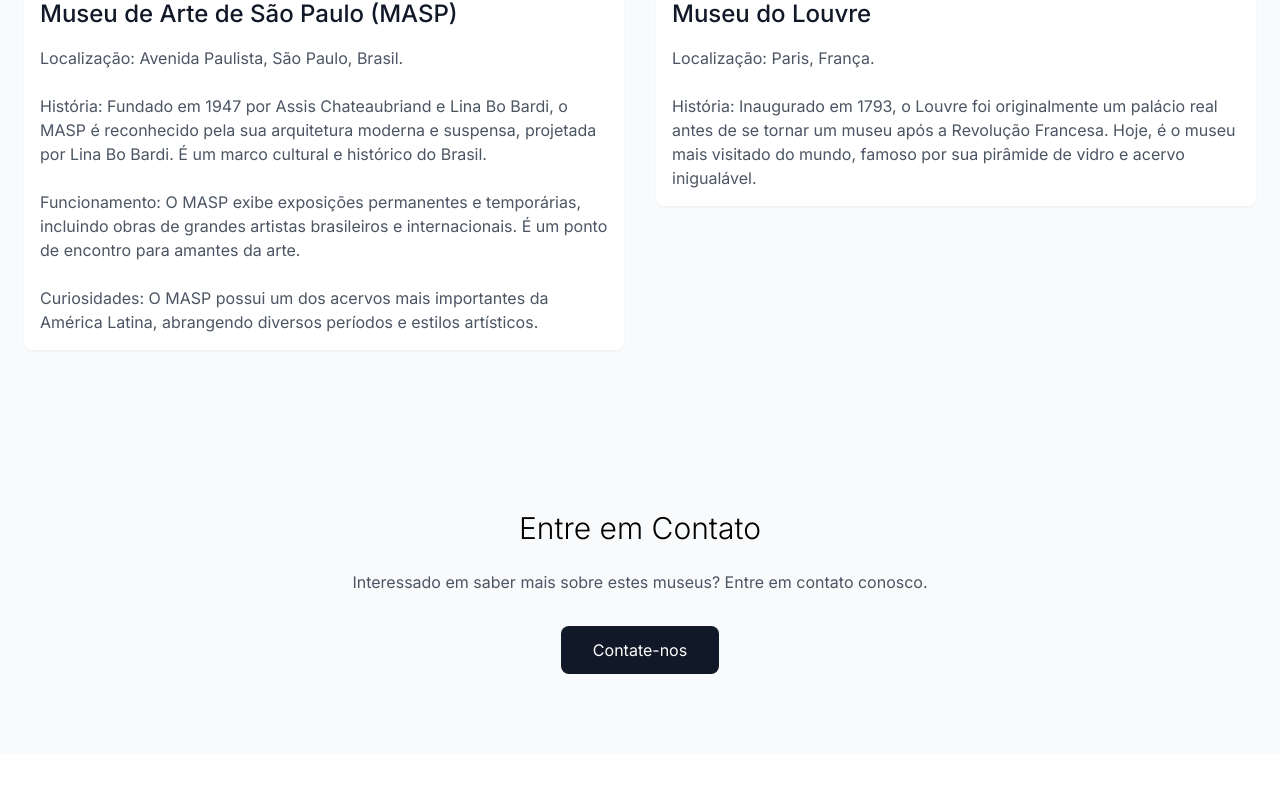
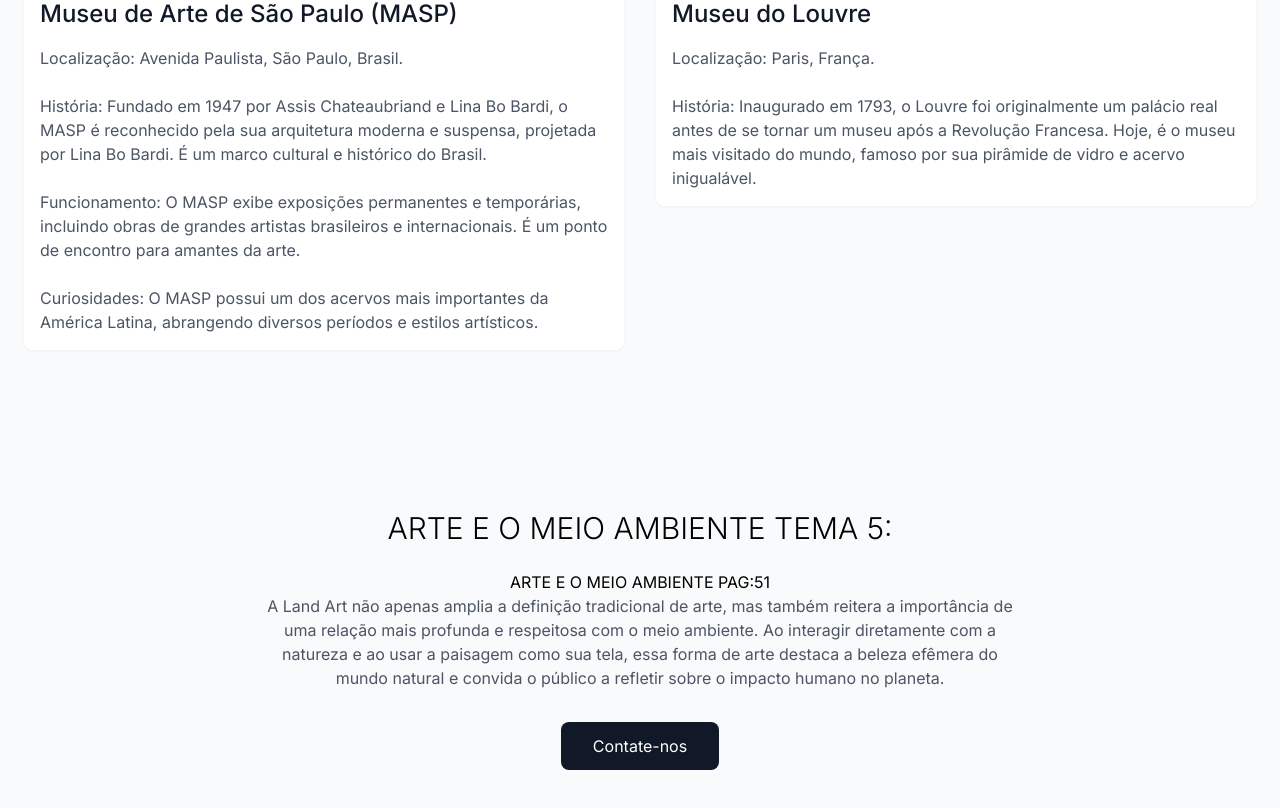
Before and after one commit to Taiane011/artsy-homepage-73, a React (Vite) app: page / in a window 1280 px wide. Shown: the part 968-1776 px from the top of the page. Before the commit the page ends 1722 px from the top, so only its background shows below. Built offline with nearby package versions, Linux system fonts and the light colour scheme.

Commit message:
Update Index.tsx

```diff
--- a/src/pages/Index.tsx
+++ b/src/pages/Index.tsx
@@ -38,9 +38,16 @@ const Index = () => {
       {/* Contact Section */}
       <section id="contact" className="py-20 px-4 md:px-6">
         <div className="max-w-3xl mx-auto text-center">
-          <h2 className="text-3xl font-light mb-6">Entre em Contato</h2>
+            <h2 className="text-3xl font-light mb-6">ARTE E O MEIO AMBIENTE
+  TEMA 5:
+  </h2>
+          <h3>ARTE E O MEIO AMBIENTE
+            PAG:51</h3>
           <p className="text-gray-600 mb-8">
-            Interessado em saber mais sobre estes museus? Entre em contato conosco.
+            A Land Art não apenas amplia a definição tradicional de arte, mas também reitera a
+            importância de uma relação mais profunda e respeitosa com o meio ambiente. Ao interagir diretamente com
+            a natureza e ao usar a paisagem como sua tela, essa forma de arte destaca a beleza efêmera do mundo natural
+            e convida o público a refletir sobre o impacto humano no planeta.
           </p>
           <a
             href="mailto:contact@example.com"
```
